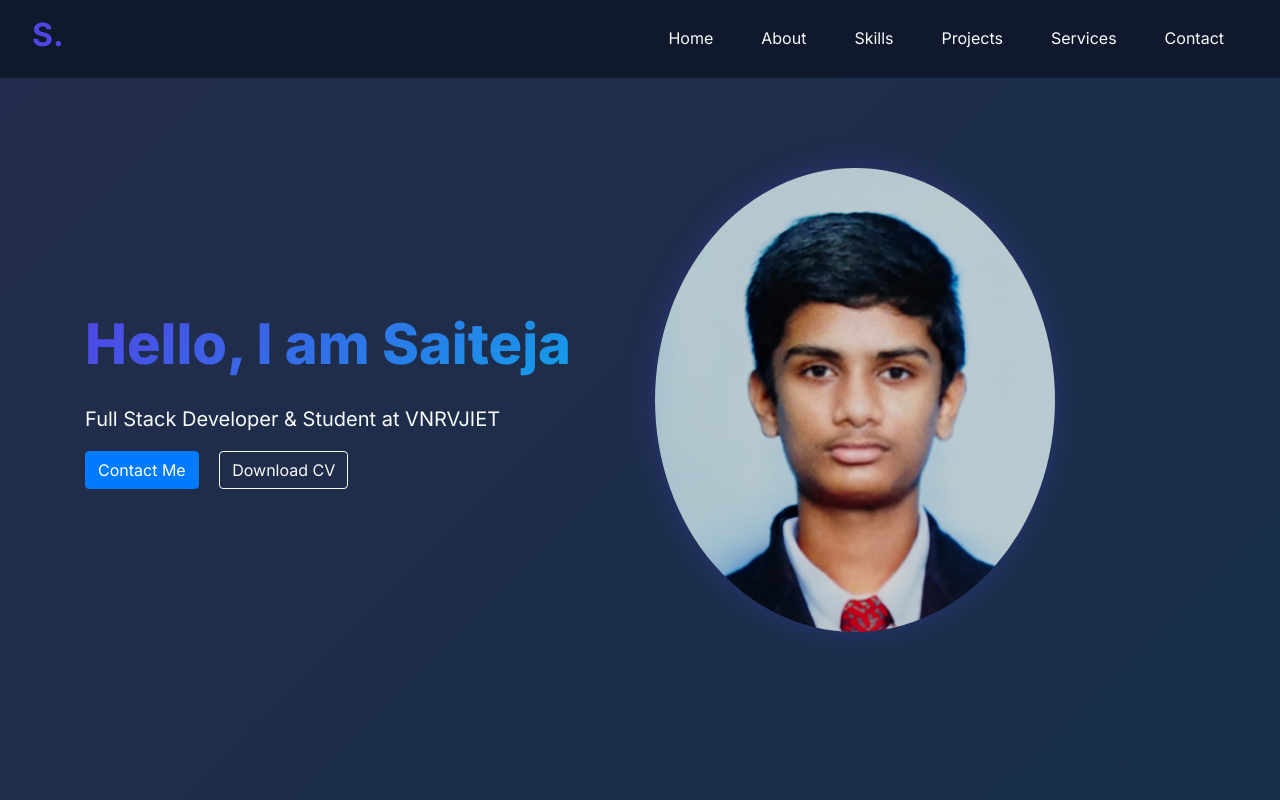
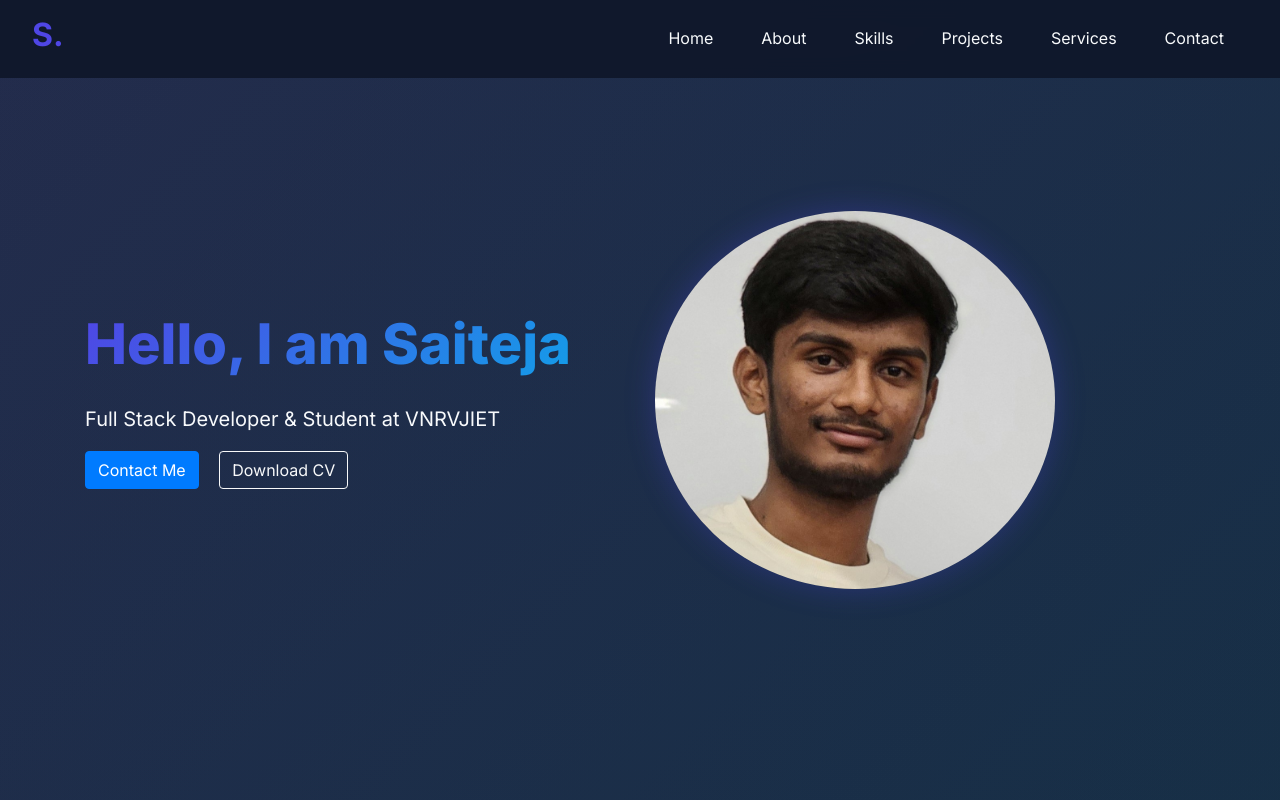
Before and after one commit to saiteja7065/SAITEJA-PORTFOLIO, a plain HTML site: page index.html in a window 1280 px wide. Shown: the top 800 px of the page. Drawn offline with nearby package versions, Linux system fonts and the light colour scheme.

Commit message:
Update index.html

```diff
--- a/index.html
+++ b/index.html
@@ -42,7 +42,7 @@
                 </div>
                 <div class="col-lg-6">
                     <div class="hero-image-container">
-                        <img src="profile.png" alt="Profile" class="hero-image">
+                        <img src="Sai.jpg" alt="Profile" class="hero-image">
                     </div>
                 </div>
             </div>
```
